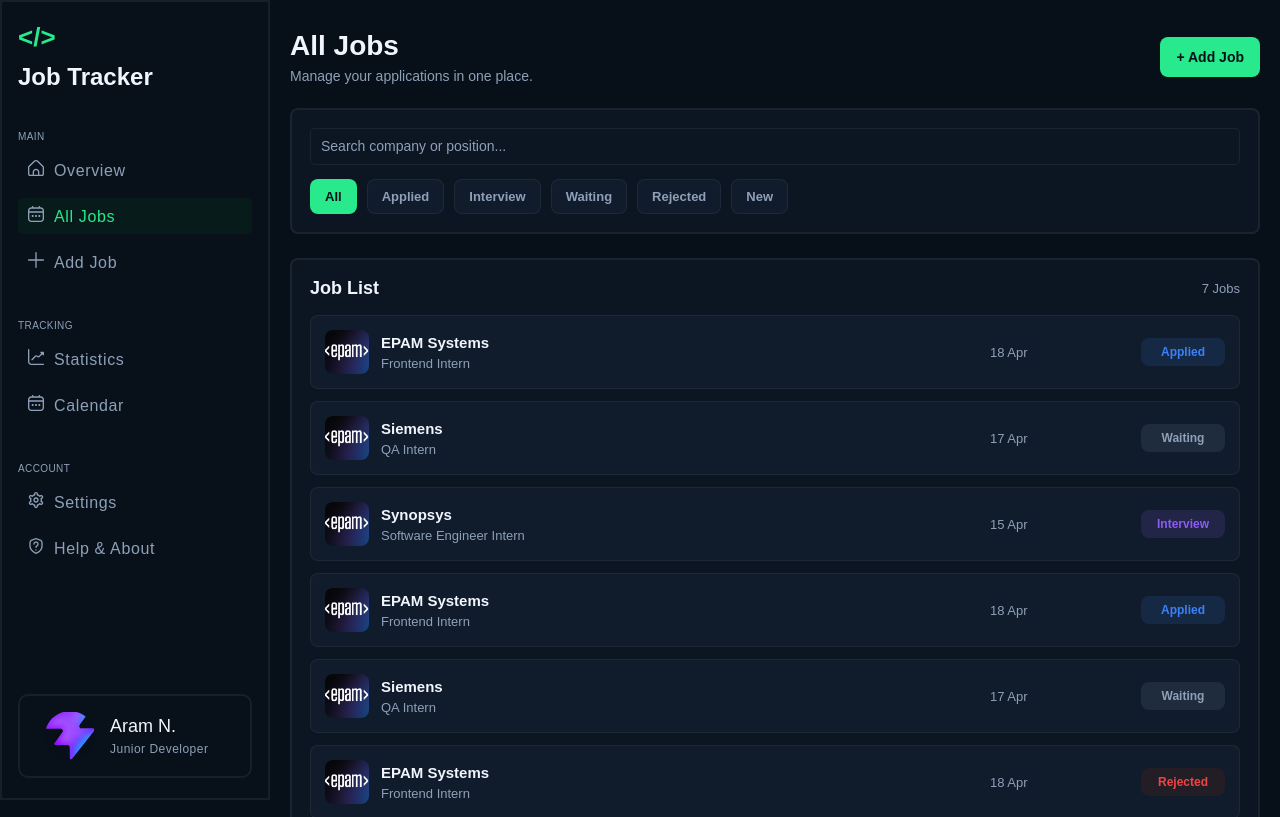
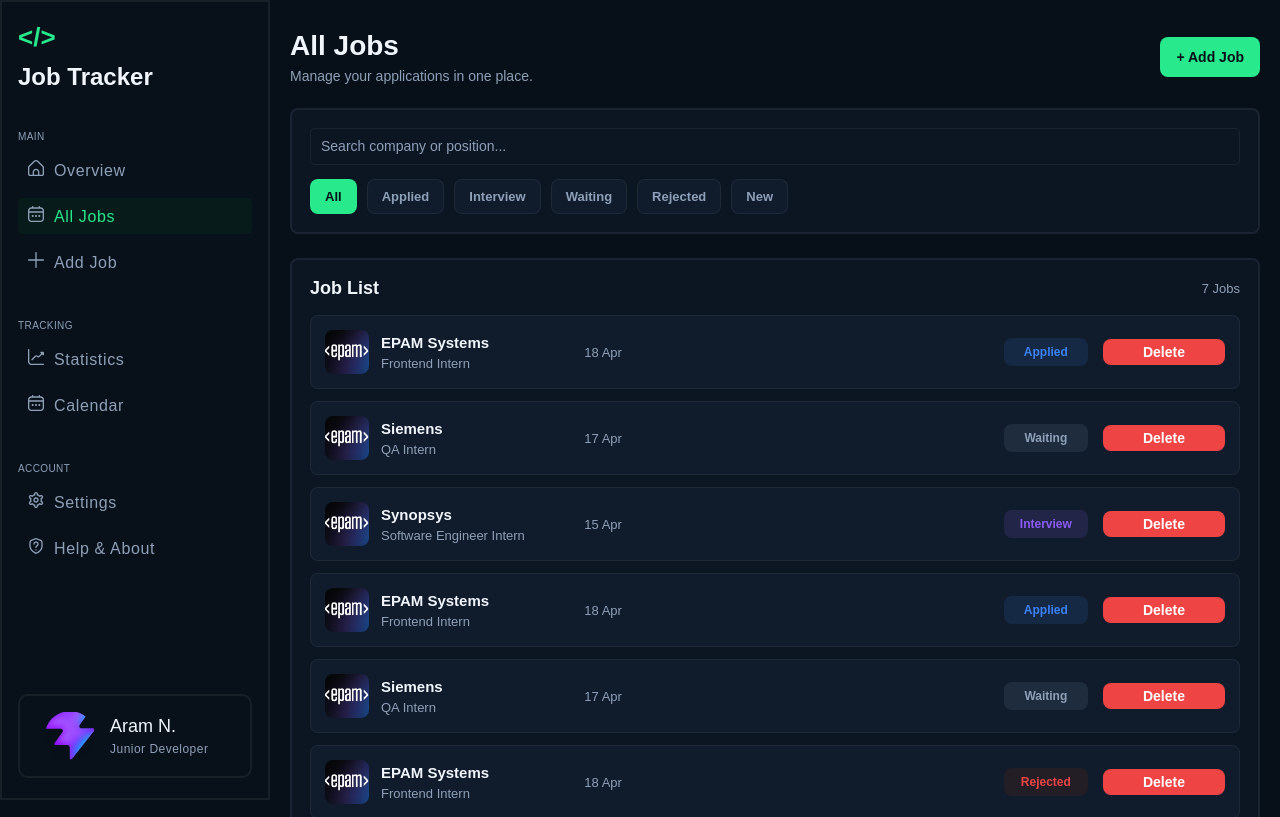
Before and after one commit to arsen-kazaryan/job-tracker, a React (Vite) app: page /alljobs in a window 1280 px wide. Shown: the top 817 px of the page. Built offline with nearby package versions, Linux system fonts and the light colour scheme.

Commit message:
feat: add delete

```diff
--- a/src/App.jsx
+++ b/src/App.jsx
@@ -20,7 +20,7 @@
 }
 
 function App() {
-  const [jobs] = useState(getStoredJobs) // Здесь передается сама функция а не результат его вызова. React вызвет его при первом рендере и возмет его резльат как начальное значение
+  const [jobs, setJobs] = useState(getStoredJobs) // Здесь передается сама функция а не результат его вызова. React вызвет его при первом рендере и возмет его резльат как начальное значение
 
   useEffect(() => {
     localStorage.setItem(STORAGE_KEY, JSON.stringify(jobs))
@@ -34,14 +34,18 @@
     4. реакт кладет их в state
     5. useEffect - сохраняет в localStorage
   */}
+  const deleteJob = (id)=>{
+    setJobs((jobs)=> jobs.filter(job => job.id !== id))
+  }
+  {/*id - Это вакансия которую надо удалить, а filter создает новый массив и него попадут все вакансии кроме нужной  */}
 
 
   return (
     <div className='app'>
       <NavMenu />
       <Routes >
-        <Route path="/" element={<Main jobs={jobs} />} />
-        <Route path="/alljobs" element={<AllJobs jobs={jobs} />} />
+        <Route path="/" element={<Main jobs={jobs} deleteJob={deleteJob} />} />
+        <Route path="/alljobs" element={<AllJobs jobs={jobs} deleteJob={deleteJob} />} />
       </Routes>
     </div>
   )
--- a/src/components/Main/JobCard/JobCard.css
+++ b/src/components/Main/JobCard/JobCard.css
@@ -1,6 +1,6 @@
 .job-card{
   display: grid;
-  grid-template-columns: 1fr 120px 100px;
+  grid-template-columns: 1fr 1fr 1fr 0.5fr;
   align-items: center;
   gap: 15px;
   padding: 14px;
@@ -87,6 +87,25 @@
   background-color: rgba(0, 128, 0, 0.282);
 }
 
+
+
+.delete-button {
+  padding:5px 6px ;
+  max-width: 150px;
+  border: none;
+  border-radius: 8px;
+  background-color: #ef4444;
+  color: #ffffff;
+  font-size: 14px;
+  font-weight: 600;
+  cursor: pointer;
+  transition: 0.2s ease;
+  &:hover{
+  background-color: #dc2626;
+  transform: translateY(-1px);
+  }
+}
+
 @media (max-width: 700px) {
   .job-card{
     grid-template-columns: 1fr 48px;
--- a/src/components/Main/JobCard/JobCard.jsx
+++ b/src/components/Main/JobCard/JobCard.jsx
@@ -1,6 +1,6 @@
 import './JobCard.css'
 
-const JobCard = ({ company, position, date, status, statusType = 'applied', img }) => {
+const JobCard = ({ company, position, date, status, statusType = 'applied', img, deleteJob,id}) => {
   return (
     <div className="job-card">
       <div className="job-card__company">
@@ -18,6 +18,9 @@
       <span className={`job-card__status job-card__status--${statusType}`}>
         {status}
       </span>
+      <button type='button' className='delete-button' onClick={()=> deleteJob(id)}>
+        Delete
+      </button>
     </div>
   )
 }
--- a/src/components/Main/JobsListCalendarContainer/JobsListCalendarContainer.jsx
+++ b/src/components/Main/JobsListCalendarContainer/JobsListCalendarContainer.jsx
@@ -2,10 +2,10 @@
 import './JobsListCalendarContainer.css'
 import JobsListContainer from "./JobsListContainer/JobsListContainer"
 
-const JobsListCalendarContainer = ({ jobs }) => {
+const JobsListCalendarContainer = ({ jobs, deleteJob}) => {
   return (
     <section className="jobs-list-calendar-container">
-      <JobsListContainer jobs={jobs}/>
+      <JobsListContainer jobs={jobs} deleteJob={deleteJob}/>
       <CalendarContainer/>
     </section>
   )
--- a/src/components/Main/JobsListCalendarContainer/JobsListContainer/JobsListContainer.jsx
+++ b/src/components/Main/JobsListCalendarContainer/JobsListContainer/JobsListContainer.jsx
@@ -2,7 +2,7 @@
 import JobCard from '../../JobCard/JobCard'
 import './JobsListContainer.css'
 
-const JobsListContainer = ({ jobs }) => {
+const JobsListContainer = ({ jobs, deleteJob }) => {
   const jobSlice = jobs.slice(0, 3)
   return (
     <section className='jobs-list-container'>
@@ -13,6 +13,7 @@
       <div className="jobs-list-container__list">
         {jobSlice.map((job)=>(
           <JobCard
+            id={job.id}
             key={job.id}
             company={job.company}
             position={job.position}
@@ -20,6 +21,7 @@
             status={job.status}
             statusType={job.statusType}
             img={job.img}
+            deleteJob={deleteJob}
           />
         )) }
       </div>
--- a/src/components/Main/Main.jsx
+++ b/src/components/Main/Main.jsx
@@ -3,12 +3,12 @@
 import JobsListCalendarContainer from './JobsListCalendarContainer/JobsListCalendarContainer'
 import StatisticSection from './StatisticSection/StatisticSection'
 
-const Main = ({ jobs }) => {
+const Main = ({ jobs, deleteJob}) => {
   return (
     <section className='main'>
       <HeaderSection/>
       <StatisticSection jobs={jobs} />
-      <JobsListCalendarContainer jobs={jobs}/>
+      <JobsListCalendarContainer jobs={jobs} deleteJob={deleteJob}/>
     </section>
 
   )
--- a/src/components/Pages/AllJobsPage/AllJobs.jsx
+++ b/src/components/Pages/AllJobsPage/AllJobs.jsx
@@ -4,7 +4,7 @@
 import JobCard from '../../Main/JobCard/JobCard'
 import './AllJobs.css'
 
-const AllJobs = ({ jobs }) => {
+const AllJobs = ({ jobs, deleteJob }) => {
   const [activeFilter, setActiveFilter] = useState('all')
 
   const filters = [
@@ -60,13 +60,15 @@
         <div className="all-jobs__list">
           {filteredJobs.map((job) => (
             <JobCard
-              key={job.id}
+            key={job.id}
+            id={job.id}
               company={job.company}
               position={job.position}
               date={job.date}
               status={job.status}
               statusType={job.statusType}
               img={job.img}
+              deleteJob={deleteJob}
             />
           ))}
         </div>
```
